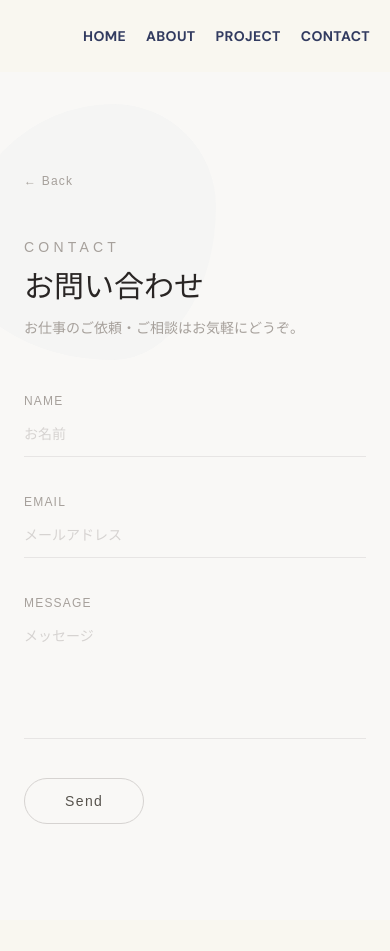
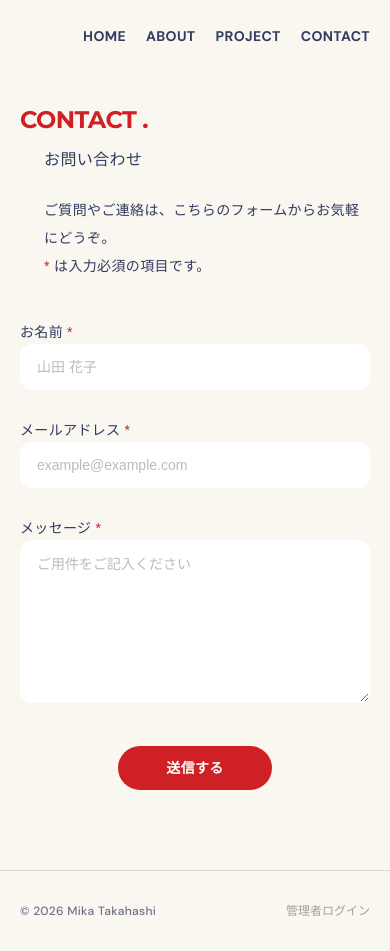
Before and after one commit to mika-t67/mika_section6_5, a Next.js app in the folder frontend/: page /contact in a window 390 px wide. Before the commit the page ends 920 px from the top, so only its background shows below. Built offline with nearby package versions, Linux system fonts and the light colour scheme; no server answers.

Commit message:
CONTACT・フッター・お問い合わせページを新しいデザインに作り替える

```diff
--- a/frontend/src/app/(public)/contact/page.tsx
+++ b/frontend/src/app/(public)/contact/page.tsx
@@ -1,141 +1,37 @@
-'use client'
+import type { Metadata } from 'next'
+import ContactForm from '@/components/contact/ContactForm'
+import Footer from '@/components/Footer'
 
-import { useState } from 'react'
-import Link from 'next/link'
-import { createContact } from '@/lib/api'
-
-type FormState = {
-  name: string
-  email: string
-  message: string
+export const metadata: Metadata = {
+  title: 'お問い合わせ',
+  description: '高橋美香へのお問い合わせフォームです。',
 }
 
-type Status = 'idle' | 'sending' | 'success' | 'error'
+export default function ContactPage() {
+  return (
+    <main className="min-h-screen">
+      <section className="px-5 pb-20 pt-8 md:px-16 md:pb-28 md:pt-10">
+        <div className="mx-auto max-w-4xl">
+          {/* ===== 見出し ===== */}
+          <header>
+            <p className="font-heading text-2xl font-bold tracking-tight text-brand md:text-3xl">
+              CONTACT .
+            </p>
+            <h1 className="mt-3 pl-6 text-base tracking-wide text-navy md:pl-10 md:text-lg">お問い合わせ</h1>
+            <p className="mt-6 pl-6 text-sm leading-loose tracking-wide text-navy md:pl-10">
+              ご質問やご連絡は、こちらのフォームからお気軽にどうぞ。
+              <br />
+              <span className="text-brand">*</span> は入力必須の項目です。
+            </p>
+          </header>
 
-export default function ContactPage() {
-  const [form, setForm] = useState<FormState>({ name: '', email: '', message: '' })
-  const [status, setStatus] = useState<Status>('idle')
-  const [errorMessage, setErrorMessage] = useState('')
-
-  const handleChange = (e: React.ChangeEvent<HTMLInputElement | HTMLTextAreaElement>) => {
-    setForm((prev) => ({ ...prev, [e.target.name]: e.target.value }))
-    setStatus('idle')
-    setErrorMessage('')
-  }
-
-  const handleSubmit = async (e: React.FormEvent) => {
-    e.preventDefault()
-    setStatus('sending')
-    setErrorMessage('')
-
-    try {
-      await createContact(form)
-      setForm({ name: '', email: '', message: '' })
-      setStatus('success')
-    } catch (err) {
-      setStatus('error')
-      const axiosError = err as any
-      setErrorMessage(
-       axiosError?.response?.data?.error || '送信に失敗しました。時間をおいて再度お試しください。'
-      )
-    }
-  }
-
-  return (
-    <main className="min-h-screen bg-[#f9f8f6] px-6 py-24 text-stone-800 md:px-16">
-      <div className="relative mx-auto max-w-xl">
-        {/* 背景の有機的な装飾 */}
-        <div
-          className="pointer-events-none absolute -left-16 -top-16 h-64 w-64 bg-stone-100"
-          style={{ borderRadius: '60% 40% 40% 60% / 60% 40% 60% 40%' }}
-        />
-
-        <div className="relative z-10 space-y-12">
-          {/* 戻るリンク */}
-          <Link
-            href="/"
-            className="inline-block text-xs tracking-widest text-stone-400 underline-offset-4 transition hover:text-stone-700 hover:underline"
-          >
-            ← Back
-          </Link>
-
-          {/* タイトル */}
-          <div className="space-y-3">
-            <p className="text-sm tracking-[0.3em] text-stone-400 uppercase">Contact</p>
-            <h1 className="text-3xl font-light text-stone-800">お問い合わせ</h1>
-            <p className="text-sm leading-relaxed text-stone-400">
-              お仕事のご依頼・ご相談はお気軽にどうぞ。
-            </p>
+          {/* ===== フォーム ===== */}
+          <div className="mx-auto mt-10 max-w-xl md:mt-12">
+            <ContactForm />
           </div>
-
-          {/* 送信完了 */}
-          {status === 'success' ? (
-            <div className="space-y-6 py-12 text-center">
-              <p className="text-2xl font-light text-stone-700">ありがとうございました。</p>
-              <p className="text-sm text-stone-400">内容を確認次第、ご連絡いたします。</p>
-              <Link
-                href="/"
-                className="inline-block rounded-full border border-stone-300 px-10 py-3 text-sm tracking-widest text-stone-600 transition hover:bg-stone-800 hover:text-white"
-              >
-                トップへ戻る
-              </Link>
-            </div>
-          ) : (
-            <form onSubmit={handleSubmit} className="space-y-8">
-              <div className="space-y-2">
-                <label className="text-xs tracking-widest text-stone-400 uppercase">Name</label>
-                <input
-                  type="text"
-                  name="name"
-                  value={form.name}
-                  onChange={handleChange}
-                  placeholder="お名前"
-                  required
-                  className="w-full border-b border-stone-200 bg-transparent py-3 text-sm text-stone-700 placeholder-stone-300 outline-none transition focus:border-stone-500"
-                />
-              </div>
-
-              <div className="space-y-2">
-                <label className="text-xs tracking-widest text-stone-400 uppercase">Email</label>
-                <input
-                  type="email"
-                  name="email"
-                  value={form.email}
-                  onChange={handleChange}
-                  placeholder="メールアドレス"
-                  required
-                  className="w-full border-b border-stone-200 bg-transparent py-3 text-sm text-stone-700 placeholder-stone-300 outline-none transition focus:border-stone-500"
-                />
-              </div>
-
-              <div className="space-y-2">
-                <label className="text-xs tracking-widest text-stone-400 uppercase">Message</label>
-                <textarea
-                  name="message"
-                  value={form.message}
-                  onChange={handleChange}
-                  rows={5}
-                  placeholder="メッセージ"
-                  required
-                  className="w-full resize-none border-b border-stone-200 bg-transparent py-3 text-sm text-stone-700 placeholder-stone-300 outline-none transition focus:border-stone-500"
-                />
-              </div>
-
-                {status === 'error' && (
-                  <p className="text-xs text-red-400">{errorMessage}</p>
-                )}
-
-              <button
-                type="submit"
-                disabled={status === 'sending'}
-                className="rounded-full border border-stone-300 px-10 py-3 text-sm tracking-widest text-stone-600 transition hover:bg-stone-800 hover:text-white disabled:opacity-50"
-              >
-                {status === 'sending' ? 'Sending...' : 'Send'}
-              </button>
-            </form>
-          )}
         </div>
-      </div>
+      </section>
+      <Footer />
     </main>
   )
 }
--- a/frontend/src/app/(public)/page.tsx
+++ b/frontend/src/app/(public)/page.tsx
@@ -5,7 +5,6 @@ import AboutSection from '@/components/sections/AboutSection'
 import WorksSection from '@/components/sections/WorksSection'
 import ContactSection from '@/components/sections/ContactSection'
 import Footer from '@/components/Footer'
-import FadeIn from '@/components/ui/FadeIn'
 
 export default async function HomePage() {
   // APIからデータ取得、失敗時はモックデータにフォールバック
@@ -24,9 +23,7 @@ export default async function HomePage() {
       <HeroSection profile={safeProfile} />
       <AboutSection profile={safeProfile} skills={safeSkills} />
       <WorksSection achievements={safeAchievements} />
-      <FadeIn>
-        <ContactSection />
-      </FadeIn>
+      <ContactSection />
       <Footer />
     </main>
   )
--- a/frontend/src/components/Footer.tsx
+++ b/frontend/src/components/Footer.tsx
@@ -1,14 +1,15 @@
-// src/components/Footer.tsx
-
 import Link from 'next/link'
 
 export default function Footer() {
+  const year = new Date().getFullYear()
+
   return (
-    <footer className="bg-[#f4f3f0] px-6 py-8 md:px-16">
-      <div className="mx-auto flex max-w-5xl items-center justify-end">
+    <footer className="border-t border-navy/15 px-5 py-8 md:px-16">
+      <div className="mx-auto flex max-w-4xl items-center justify-between gap-4">
+        <p className="font-nav text-xs tracking-wide text-navy/70">© {year} Mika Takahashi</p>
         <Link
           href="/admin/login"
-          className="text-xs text-stone-400 underline-offset-4 transition hover:text-stone-600 hover:underline"
+          className="rounded-sm text-xs text-ink/40 underline-offset-4 transition hover:text-ink/70 hover:underline focus-visible:outline-2 focus-visible:outline-offset-4 focus-visible:outline-brand"
         >
           管理者ログイン
         </Link>
--- /dev/null
+++ b/frontend/src/components/contact/ContactForm.tsx
@@ -0,0 +1,140 @@
+'use client'
+
+import { useState } from 'react'
+import Link from 'next/link'
+import axios from 'axios'
+import { createContact } from '@/lib/api'
+
+type FormState = {
+  name: string
+  email: string
+  message: string
+}
+
+type Status = 'idle' | 'sending' | 'success' | 'error'
+
+const EMPTY_FORM: FormState = { name: '', email: '', message: '' }
+
+const inputClass =
+  'w-full rounded-xl border border-transparent bg-white px-4 py-3 text-sm text-ink placeholder:text-ink/30 outline-none transition focus:border-brand'
+const labelClass = 'text-sm tracking-wide text-navy'
+
+export default function ContactForm() {
+  const [form, setForm] = useState<FormState>(EMPTY_FORM)
+  const [status, setStatus] = useState<Status>('idle')
+  const [errorMessage, setErrorMessage] = useState('')
+
+  const handleChange = (e: React.ChangeEvent<HTMLInputElement | HTMLTextAreaElement>) => {
+    setForm((prev) => ({ ...prev, [e.target.name]: e.target.value }))
+    setStatus('idle')
+    setErrorMessage('')
+  }
+
+  const handleSubmit = async (e: React.FormEvent) => {
+    e.preventDefault()
+    setStatus('sending')
+    setErrorMessage('')
+
+    try {
+      await createContact(form)
+      setForm(EMPTY_FORM)
+      setStatus('success')
+    } catch (error) {
+      setStatus('error')
+      const apiMessage =
+        axios.isAxiosError(error) && typeof error.response?.data?.error === 'string'
+          ? error.response.data.error
+          : null
+      setErrorMessage(apiMessage ?? '送信に失敗しました。時間をおいて再度お試しください。')
+    }
+  }
+
+  // ===== 送信完了 =====
+  if (status === 'success') {
+    return (
+      <div role="status" className="rounded-3xl bg-white px-6 py-14 text-center">
+        <p className="text-lg font-bold tracking-wide text-navy md:text-xl">ありがとうございました。</p>
+        <p className="mt-4 text-sm leading-loose tracking-wide text-navy">
+          内容を確認のうえ、ご連絡いたします。
+        </p>
+        <Link
+          href="/"
+          className="mt-8 inline-block rounded-full border border-navy px-8 py-2.5 text-sm tracking-wide text-navy transition hover:bg-navy hover:text-white focus-visible:outline-2 focus-visible:outline-offset-4 focus-visible:outline-brand"
+        >
+          トップへ戻る
+        </Link>
+      </div>
+    )
+  }
+
+  // ===== 入力フォーム =====
+  return (
+    <form onSubmit={handleSubmit} className="space-y-7" noValidate={false}>
+      <div className="space-y-2">
+        <label htmlFor="name" className={labelClass}>
+          お名前<span className="ml-1 text-brand">*</span>
+        </label>
+        <input
+          id="name"
+          type="text"
+          name="name"
+          value={form.name}
+          onChange={handleChange}
+          placeholder="山田 花子"
+          autoComplete="name"
+          required
+          className={inputClass}
+        />
+      </div>
+
+      <div className="space-y-2">
+        <label htmlFor="email" className={labelClass}>
+          メールアドレス<span className="ml-1 text-brand">*</span>
+        </label>
+        <input
+          id="email"
+          type="email"
+          name="email"
+          value={form.email}
+          onChange={handleChange}
+          placeholder="example@example.com"
+          autoComplete="email"
+          required
+          className={inputClass}
+        />
+      </div>
+
+      <div className="space-y-2">
+        <label htmlFor="message" className={labelClass}>
+          メッセージ<span className="ml-1 text-brand">*</span>
+        </label>
+        <textarea
+          id="message"
+          name="message"
+          value={form.message}
+          onChange={handleChange}
+          rows={6}
+          placeholder="ご用件をご記入ください"
+          required
+          className={`${inputClass} resize-y leading-relaxed`}
+        />
+      </div>
+
+      {status === 'error' && (
+        <p role="alert" className="text-sm text-brand">
+          {errorMessage}
+        </p>
+      )}
+
+      <div className="pt-2 text-center">
+        <button
+          type="submit"
+          disabled={status === 'sending'}
+          className="rounded-full bg-brand px-12 py-3 text-sm font-bold tracking-wide text-white transition hover:opacity-85 focus-visible:outline-2 focus-visible:outline-offset-4 focus-visible:outline-brand disabled:opacity-50"
+        >
+          {status === 'sending' ? '送信中...' : '送信する'}
+        </button>
+      </div>
+    </form>
+  )
+}
--- a/frontend/src/components/sections/ContactSection.tsx
+++ b/frontend/src/components/sections/ContactSection.tsx
@@ -1,31 +1,27 @@
-// src/components/sections/ContactSection.tsx
-
 import Link from 'next/link'
+import FadeIn from '@/components/ui/FadeIn'
 
 export default function ContactSection() {
   return (
-    <section className="relative bg-[#f4f3f0] px-6 py-24 md:px-16">
-      {/* 背景の有機的な装飾（CONTACTのみ） */}
-      <div
-        className="pointer-events-none absolute bottom-[-40px] left-[-60px] h-[320px] w-[320px] bg-stone-400/20"
-        style={{ borderRadius: '40% 60% 60% 40% / 40% 60% 40% 60%' }}
-      />
+    <section id="contact" className="px-5 py-24 md:px-16 md:py-32">
+      <div className="mx-auto max-w-4xl">
+        <FadeIn>
+          <h2 className="font-heading text-2xl font-bold tracking-tight text-brand md:text-3xl">
+            CONTACT .
+          </h2>
+        </FadeIn>
 
-      <div className="relative z-10 mx-auto max-w-xl space-y-10">
-        <div className="space-y-3">
-          <p className="text-sm tracking-[0.3em] text-stone-400 uppercase">Contact</p>
-          <h2 className="text-3xl font-light text-stone-800">お問い合わせ</h2>
-          <p className="text-sm leading-relaxed text-stone-400">
-            お仕事のご依頼・ご相談はお気軽にどうぞ。
+        <FadeIn delay={150} className="mt-10 pl-6 md:mt-12 md:pl-10">
+          <p className="text-sm tracking-wide text-navy md:text-base">
+            お問い合わせはこちらからお気軽にご連絡ください
           </p>
-        </div>
-
-        <Link
-          href="/contact"
-          className="inline-block rounded-full border border-stone-300 px-10 py-3 text-sm tracking-widest text-stone-600 transition hover:bg-stone-800 hover:text-white"
-        >
-          お問い合わせはこちら →
-        </Link>
+          <Link
+            href="/contact"
+            className="mt-8 inline-block rounded-full bg-brand px-10 py-3 text-sm font-bold tracking-wide text-white transition hover:opacity-85 focus-visible:outline-2 focus-visible:outline-offset-4 focus-visible:outline-brand md:mt-10"
+          >
+            お問い合わせはこちら →
+          </Link>
+        </FadeIn>
       </div>
     </section>
   )
```
